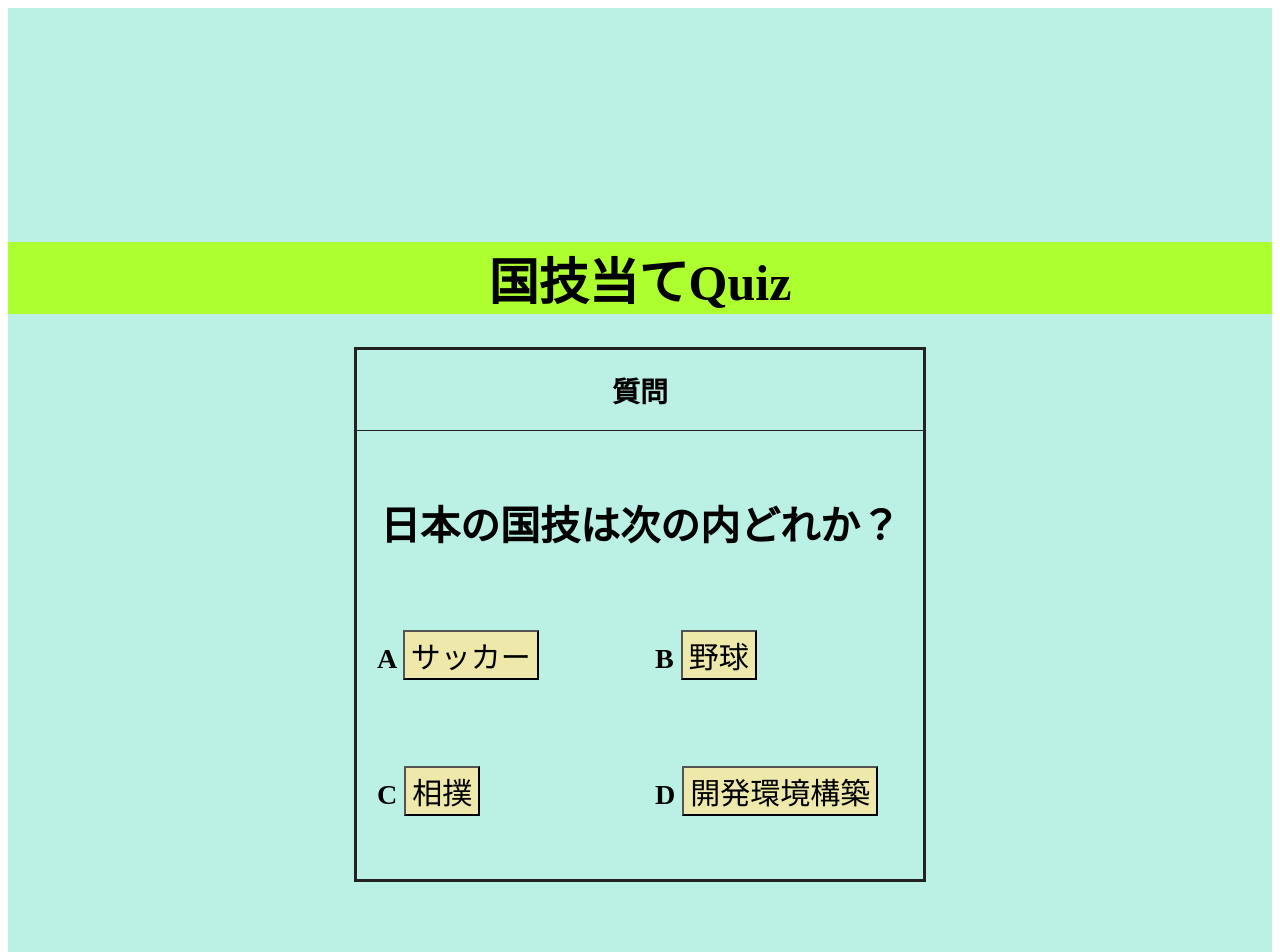
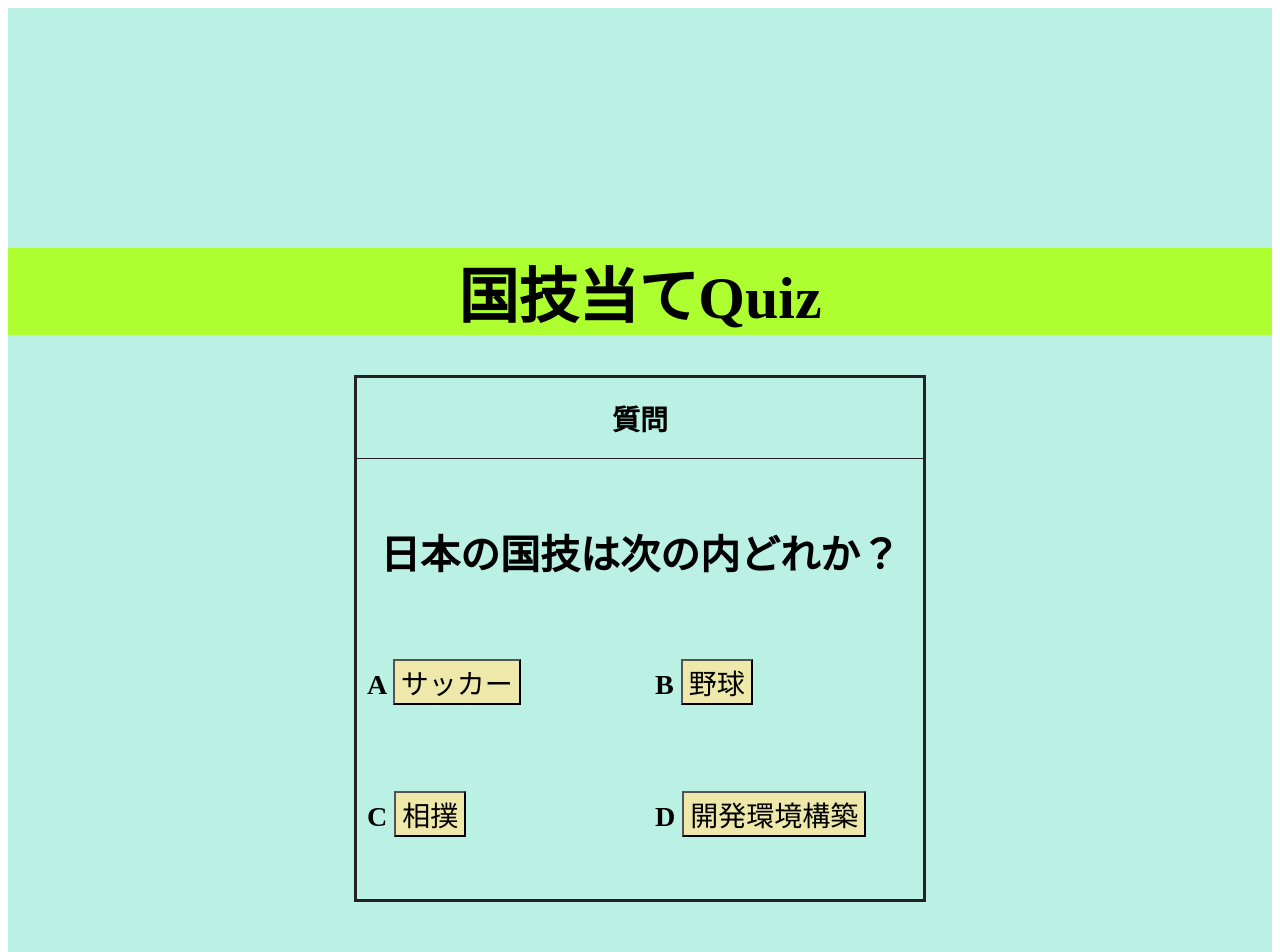
Before and after one commit to kobe-ryosuke/national-sportquiz, a plain HTML site: page index.html in a window 1280 px wide. Shown: the top 952 px of the page. Drawn offline with Linux system fonts and the light colour scheme.

Commit message:
Update style.css

```diff
--- a/style.css
+++ b/style.css
@@ -20,7 +20,7 @@
 
   h1{
     text-align: center;
-    font-size: 50px;
+    font-size: 60px;
     font-weight: bold;
     background-color: greenyellow;
     color: black;
@@ -50,13 +50,13 @@
     position: relative;
     grid-template-columns: repeat(2, 1fr);
     gap: 30px;
-    padding: 0 20px 10px;
+    padding: 0 10px 10px;
     font-size: 24px;
   }
 
   button{
     background-color: palegoldenrod;
-    font-size: 30px;
+    font-size: 28px;
     height: auto;
     width: auto;
   }
```
